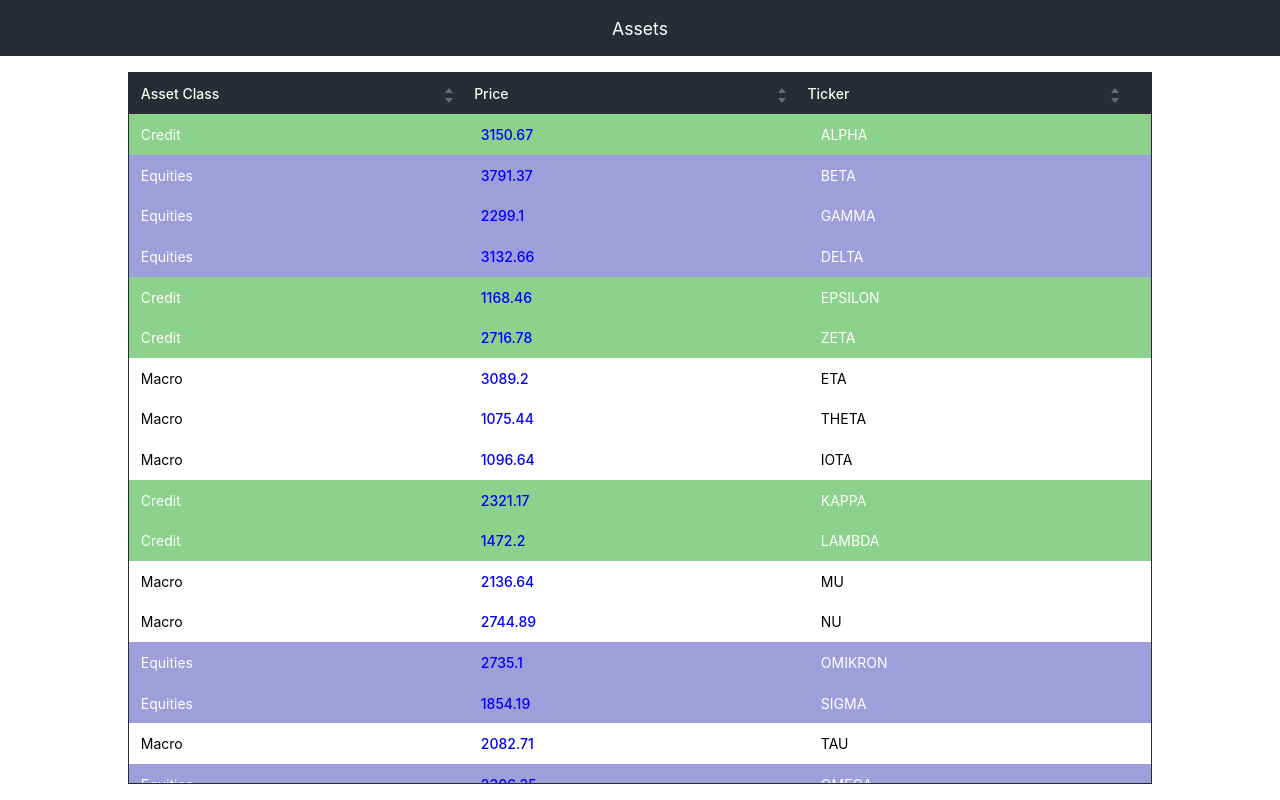
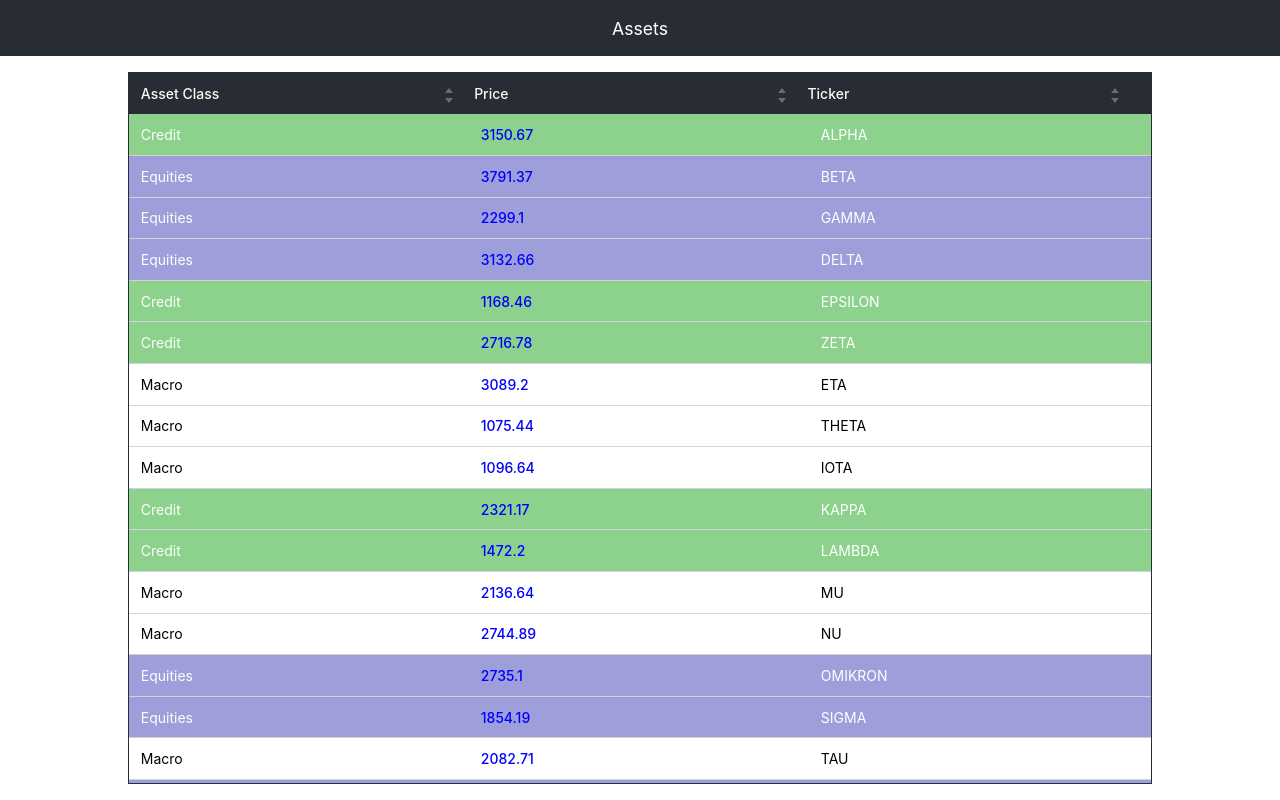
Before and after one commit to sandeep-reddy-u/Assignment-JPMC, a React (Create React App) app in the folder assets-app/: page / in a window 1280 px wide. Built offline with nearby package versions, Linux system fonts and the light colour scheme.

Commit message:
Scss cleanup. Added border-lin between each row.

```diff
--- a/assets-app/src/App.scss
+++ b/assets-app/src/App.scss
@@ -40,26 +40,7 @@ section {
       background-color: #282c34;
       color: rgb(250, 250, 239);
       padding-right: 20px;
-    }
-    tbody {
-      display: block;
-      height: auto;
-      overflow: auto;
-    }
-    th,
-    td {
-      padding: 0.7em;
-    }
-    tr {
-      display: table;
-      width: 100%;
-      table-layout: fixed;
-    }
-    td.price {
-      font-weight: 500;
-    }
-
-    thead th {
+      th {
         font-weight: 500;
         cursor: pointer;
         &::before,
@@ -87,4 +68,32 @@ section {
         }
       }
     }
+
+    tbody {
+      display: block;
+      height: auto;
+      overflow: auto;
+      tr {
+        border-bottom: 1px solid lightgray;
+        &:last-child {
+          border: 0;
         }
+      }
+    }
+
+    th,
+    td {
+      padding: 0.7em;
+    }
+
+    tr {
+      display: table;
+      width: 100%;
+      table-layout: fixed;
+    }
+
+    td.price {
+      font-weight: 500;
+    }
+  }
+}
```
Lines whose indentation alone changed are shown as unchanged.
